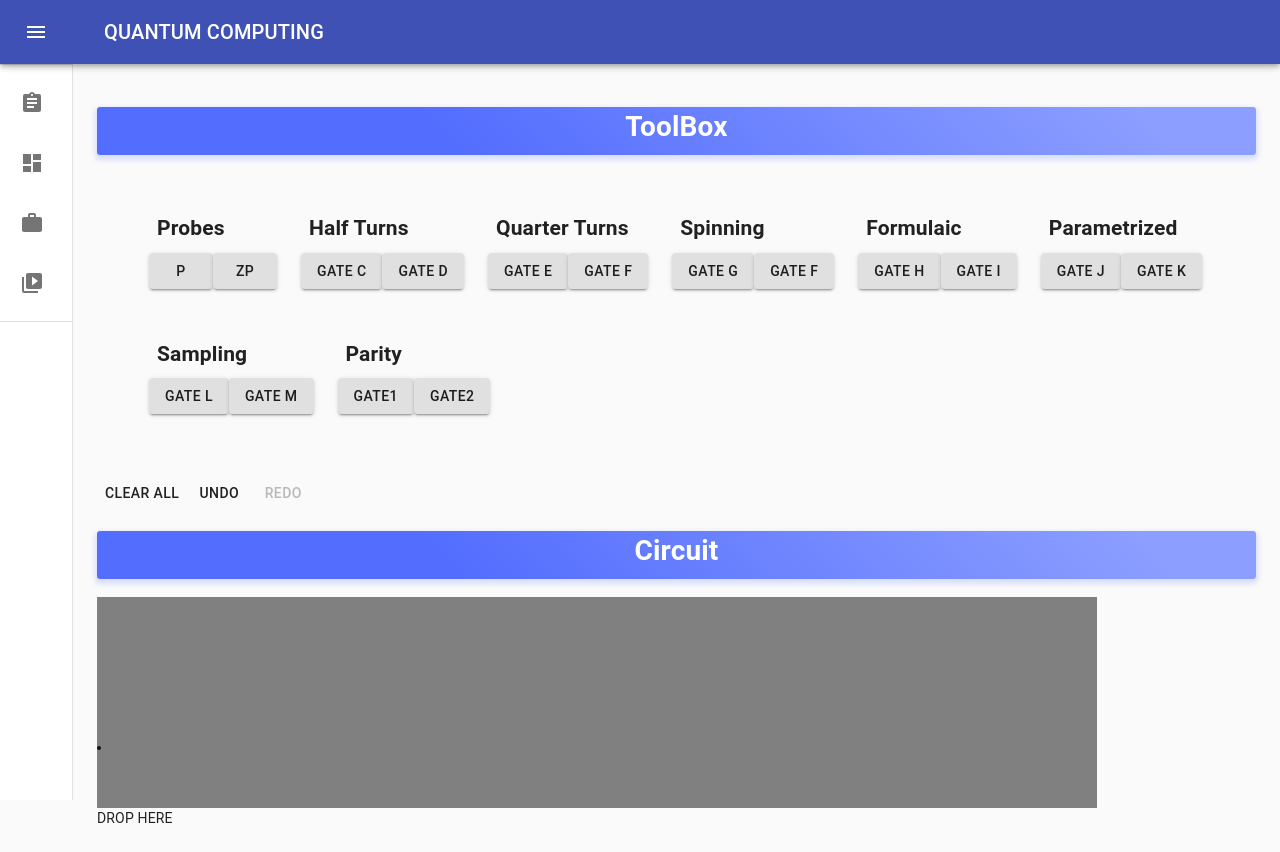
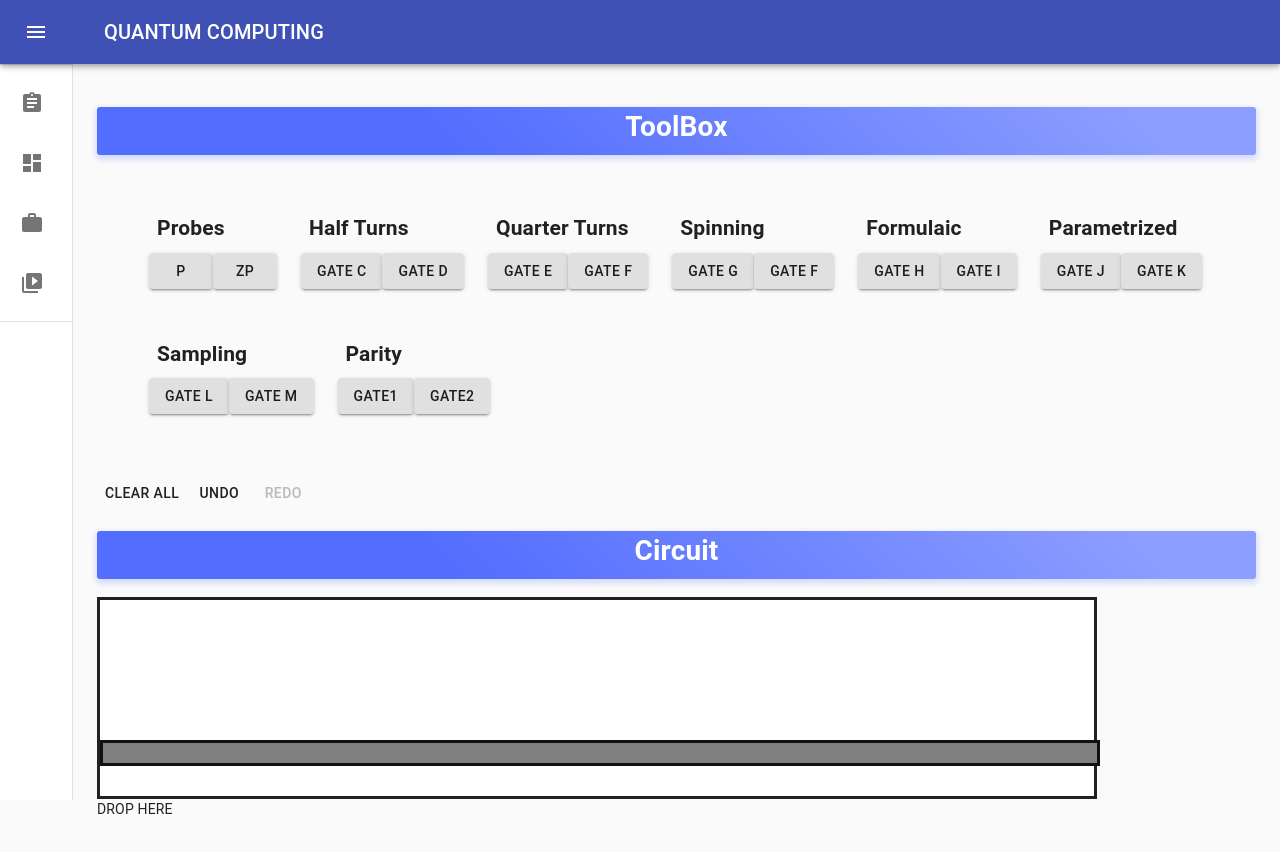
Before and after one commit to luke9216/SES2AB_Frontend, a React (Create React App) app: page /workshop in a window 1280 px wide. Shown: the top 852 px of the page. Built offline with nearby package versions, Linux system fonts and the light colour scheme; the HTML template or start-up script is replaced by a standard one.

Commit message:
Update: Implemented drag feature within the circuit. Has bugs but (similar bugs to delete function)

```diff
--- a/src/components/pages/Circuit/Circuit.tsx
+++ b/src/components/pages/Circuit/Circuit.tsx
@@ -11,18 +11,19 @@ export interface ToolBoxProps {
 
 export interface ICircuitBoard {
   circuit: Array<string>;
-  history: Array<string>;
+  circuitGate: string;
 }
 
 const ToolBox: React.SFC<ToolBoxProps> = () => {
   // This is the list of gates used in the circuit //
   const [circuitState, setCircuit] = React.useState({
     circuit: [""],
+    circuitGate: "",
   } as ICircuitBoard);
   // -------------------------------------------------//
 
   const onDragStart = (event: any, id: any) => {
-    console.log("drag start", id);
+    console.log("Dragging gate from toolbox", id);
     event.dataTransfer.setData("id", id);
   };
 
@@ -30,28 +31,39 @@ const ToolBox: React.SFC<ToolBoxProps> = () => {
     event.preventDefault();
   };
 
-  const onDrop = (event: any) => {
+  const onDragDrop = (event: any) => {
     let id = event.dataTransfer.getData("id");
+    setCircuit({
+      ...circuitState,
+      circuit: circuitState.circuit.concat(id).filter(Boolean),
+    });
+    console.log("Added gate to circuit:", id);
+  };
+
+  const onDragGateStart = (event: any, id: string) => {
+    setCircuit({
+      ...circuitState,
+      circuitGate: id,
+    });
+    console.log("Dragging circuit gates", id);
+    // event.dataTransfer.setDragImage(event.target.parentNode, 20, 20);
+  };
+  const onDragGateOver = (event: any, id: string) => {
+    const index = circuitState.circuit.indexOf(id);
+    const draggedOverGate = id;
+    if (circuitState.circuitGate === draggedOverGate) {
+      return;
+    }
+
+    const items = circuitState.circuit.filter(
+      (item) => item !== circuitState.circuitGate
+    );
+    items.splice(index, 0, circuitState.circuitGate);
 
     setCircuit({
       ...circuitState,
-      circuit: circuitState.circuit.concat(id),
+      circuit: items,
     });
-    console.log(circuitState.circuit);
-  };
-
-  const onDragGateStart = (event: any, id: string) => {
-    const draggedItem = circuitState.circuit.indexOf(id);
-    console.log("on drag gate", id);
-    event.dataTransfer.effectAllowed = "move";
-    event.dataTransfer.setData("gate", id);
-    // event.dataTransfer.setDragImage(event.target.parentNode, 20, 20);
-    return draggedItem;
-  };
-  const onDragGateOver = (event: any, id: string) => {
-    const draggedOverItem = circuitState.circuit.indexOf(id);
-    let gate = event.dataTransfer.getData("gate");
-    console.log("ON OVER", gate);
   };
 
   const onDragGateEnd = (event: any) => {
@@ -77,23 +89,7 @@ const ToolBox: React.SFC<ToolBoxProps> = () => {
     setCircuit({
       ...circuitState,
       circuit: [],
-      history: [],
     });
-  };
-
-  const onUndo = (event: any) => {
-    const items = circuitState.circuit.splice(
-      0,
-      circuitState.circuit.length - 1
-    );
-    setCircuit({
-      ...circuitState,
-      circuit: items,
-    });
-  };
-
-  const onRedo = (event: any) => {
-    console.log("I am redoing my work");
   };
 
   const classes = paperStyles();
@@ -108,16 +104,14 @@ const ToolBox: React.SFC<ToolBoxProps> = () => {
           />
         </Grid>
         <Grid>
-          <Button onClick={(e) => onClear(e)}>Clear all</Button>
-          <Button onClick={(e) => onUndo(e)}>Undo</Button>
-          <Button disabled onClick={(e) => onRedo(e)}>
-            Redo
-          </Button>
+          <Button onClick={onClear}>Clear all</Button>
+          <Button>Undo</Button>
+          <Button disabled>Redo</Button>
         </Grid>
         <h1 className={classes.title1}>Circuit</h1>
         <div
           onDragOver={(e) => onDragOver(e)}
-          onDrop={(e) => onDrop(e)}
+          onDrop={(e) => onDragDrop(e)}
           className={classes.circuit}
         >
           <CircuitBoard
--- a/src/components/pages/Circuit/CircuitBoard.tsx
+++ b/src/components/pages/Circuit/CircuitBoard.tsx
@@ -1,6 +1,6 @@
 import * as React from "react";
 import { Grid, Button } from "@material-ui/core";
-
+import { paperStyles } from "./harryStyles";
 export interface CircuitBoardProps {
   gates: Array<string>;
   handleDrag: Function;
@@ -16,21 +16,21 @@ const CircuitBoard: React.SFC<CircuitBoardProps> = ({
   handleDragStart,
   handleDragEnd,
 }) => {
+  const classes = paperStyles();
   return (
-    <Grid container direction="row">
-      {gates.map((item) => (
-        <li key={item} onDragOver={(e) => handleDrag(e, item)}>
-          <div
-            className="drag"
-            draggable
-            onDragStart={(e) => handleDragStart(e, item)}
-            onDragEnd={(e) => handleDragStart(e)}
-          >
+    <Grid container direction="row" className={classes.circuitGates}>
+      {gates.map((item, j) => (
+        <div
+          draggable
+          onDragOver={(e) => handleDrag(e, item)}
+          onDragStart={(e) => handleDragStart(e, item)}
+        >
+          <Grid spacing={4}>
             <Button onClick={(event) => handleDelete(event, item)}>
               {item}
             </Button>
-          </div>
-        </li>
+          </Grid>
+        </div>
       ))}
     </Grid>
   );
--- a/src/components/pages/Circuit/harryStyles.ts
+++ b/src/components/pages/Circuit/harryStyles.ts
@@ -5,10 +5,17 @@ export const paperStyles = makeStyles((theme) => ({
     color: theme.palette.text.secondary,
   },
   circuit: {
-    background: "grey",
+    background: "white",
+    border: "solid",
     marginRight: "40px",
     width: "1000px",
     padding: "10em 0 30px",
+  },
+  circuitGates: {
+    background: "grey",
+    border: "solid",
+    marginRight: "40px",
+    width: "1000px",
   },
   title1: {
     background: "linear-gradient(45deg, #536DFE 30%, #8C9EFF 90%)",
```
